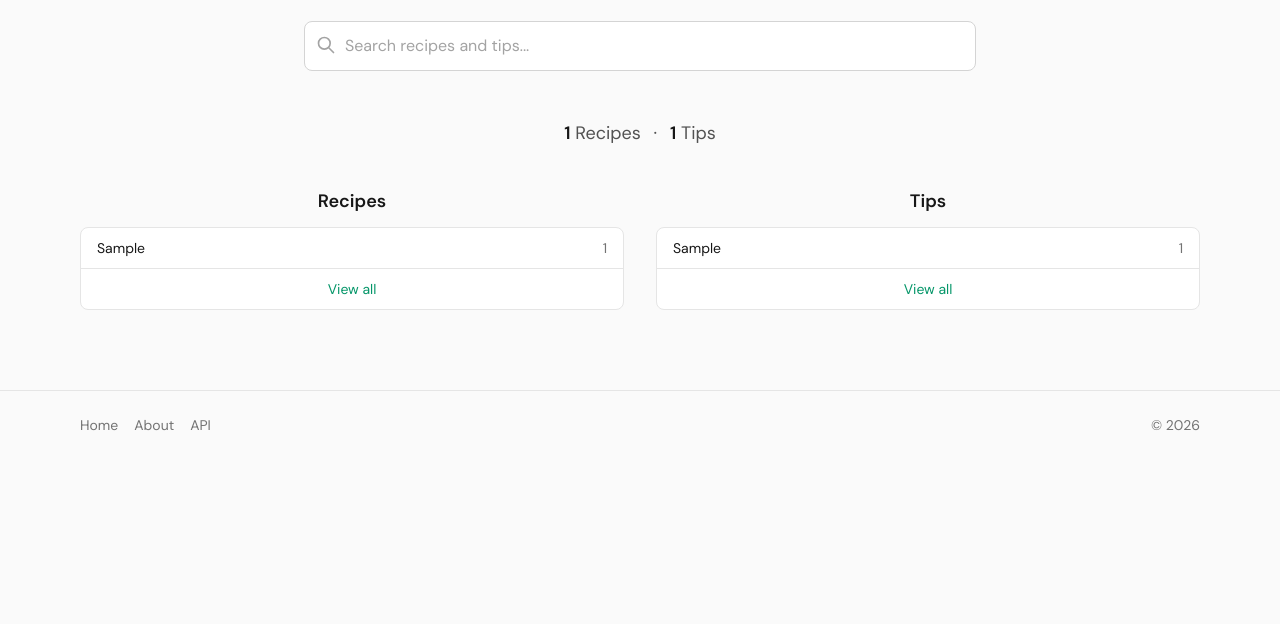
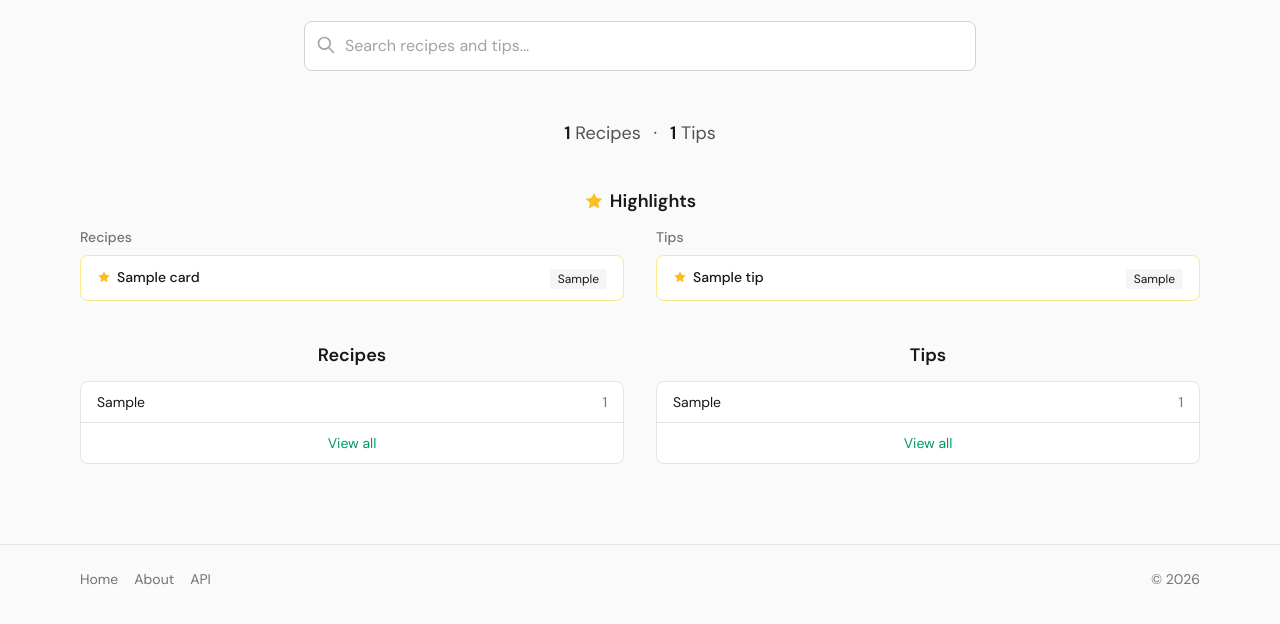
Before and after one commit to dylanhebert/chatty-foods, a Flask app: page / in a window 1280 px wide. Shown: the part 160-784 px from the top of the page. Run offline with Flask 3, Linux system fonts and the light colour scheme; tables that the repository leaves empty hold one stand-in row (values such as "Sample post"); some libraries are stand-ins or nearby versions.

Commit message:
Add highlight column, add highlight icon to pages

```diff
--- a/app.py
+++ b/app.py
@@ -32,12 +32,16 @@ def index():
     recipe_count, tip_count = db.get_counts()
     recipe_categories = db.get_recipe_categories()
     tip_categories = db.get_tip_categories()
+    highlighted_recipes = db.get_highlighted_recipes()
+    highlighted_tips = db.get_highlighted_tips()
     return render_template(
         "index.html",
         recipe_count=recipe_count,
         tip_count=tip_count,
         recipe_categories=recipe_categories,
         tip_categories=tip_categories,
+        highlighted_recipes=highlighted_recipes,
+        highlighted_tips=highlighted_tips,
     )
 
 
@@ -95,6 +99,7 @@ def tips():
             "category": row["category"],
             "item_count": len(items),
             "source_type": row["source_type"] or "ai",
+            "highlight": row["highlight"],
         })
     return render_template(
         "tips.html",
@@ -152,6 +157,7 @@ def _clean_recipe(row):
         "source_conversation": row["source_conversation"],
         "created_at": row["created_at"],
         "source_type": row["source_type"] or "ai",
+        "highlight": bool(row["highlight"]),
     }
 
 
@@ -164,6 +170,7 @@ def _clean_tip(row):
         "source_conversation": row["source_conversation"],
         "created_at": row["created_at"],
         "source_type": row["source_type"] or "ai",
+        "highlight": bool(row["highlight"]),
     }
 
 
--- a/templates/_macros.html
+++ b/templates/_macros.html
@@ -9,3 +9,7 @@
 {% endmacro %}
 
 {% macro source_label(type) %}{% if type == 'personal' %}Personal{% elif type == 'cookbook' %}Cookbook{% else %}AI{% endif %}{% endmacro %}
+
+{% macro highlight_star(size="w-4 h-4") %}
+<svg class="{{ size }} shrink-0 text-amber-400" viewBox="0 0 24 24" fill="currentColor" aria-label="Highlighted"><path d="M12 2l3.09 6.26L22 9.27l-5 4.87 1.18 6.88L12 17.77l-6.18 3.25L7 14.14 2 9.27l6.91-1.01L12 2z"/></svg>
+{% endmacro %}
--- a/templates/index.html
+++ b/templates/index.html
@@ -1,4 +1,6 @@
 {% extends "base.html" %}
+
+{% from "_macros.html" import highlight_star %}
 
 {% block content %}
 <div class="max-w-2xl mx-auto mb-12">
@@ -27,6 +29,58 @@
         <span class="font-semibold text-gray-900 dark:text-white">{{ tip_count }}</span> Tips
     </p>
 </div>
+
+{% if highlighted_recipes or highlighted_tips %}
+<div class="mb-10">
+    <h2 class="text-lg font-semibold text-center mb-3 inline-flex items-center justify-center gap-1.5 w-full">{{ highlight_star("w-5 h-5") }} Highlights</h2>
+    <div class="grid md:grid-cols-2 gap-8">
+        {% if highlighted_recipes %}
+        <div>
+            <h3 class="text-sm font-medium text-gray-500 dark:text-gray-400 mb-2">Recipes</h3>
+            <div class="bg-white dark:bg-gray-900 rounded-lg border border-amber-200 dark:border-amber-800/40 overflow-hidden">
+                <table class="w-full">
+                    <tbody>
+                        {% for r in highlighted_recipes %}
+                        <tr class="border-b border-gray-100 dark:border-gray-800 last:border-0 hover:bg-gray-50 dark:hover:bg-gray-800/50 cursor-pointer transition-colors"
+                            onclick="window.location='/recipes/{{ r.id }}'">
+                            <td class="px-4 py-2.5 text-sm font-medium">
+                                <span class="inline-flex items-center gap-1.5">{{ highlight_star("w-3.5 h-3.5") }} {{ r.title }}</span>
+                            </td>
+                            <td class="px-4 py-2.5 text-right">
+                                <span class="inline-block px-2 py-0.5 rounded text-xs bg-gray-100 dark:bg-gray-800 capitalize">{{ r.category }}</span>
+                            </td>
+                        </tr>
+                        {% endfor %}
+                    </tbody>
+                </table>
+            </div>
+        </div>
+        {% endif %}
+        {% if highlighted_tips %}
+        <div>
+            <h3 class="text-sm font-medium text-gray-500 dark:text-gray-400 mb-2">Tips</h3>
+            <div class="bg-white dark:bg-gray-900 rounded-lg border border-amber-200 dark:border-amber-800/40 overflow-hidden">
+                <table class="w-full">
+                    <tbody>
+                        {% for t in highlighted_tips %}
+                        <tr class="border-b border-gray-100 dark:border-gray-800 last:border-0 hover:bg-gray-50 dark:hover:bg-gray-800/50 cursor-pointer transition-colors"
+                            onclick="window.location='/tips/{{ t.id }}'">
+                            <td class="px-4 py-2.5 text-sm font-medium">
+                                <span class="inline-flex items-center gap-1.5">{{ highlight_star("w-3.5 h-3.5") }} {{ t.title }}</span>
+                            </td>
+                            <td class="px-4 py-2.5 text-right">
+                                <span class="inline-block px-2 py-0.5 rounded text-xs bg-gray-100 dark:bg-gray-800 capitalize">{{ t.category }}</span>
+                            </td>
+                        </tr>
+                        {% endfor %}
+                    </tbody>
+                </table>
+            </div>
+        </div>
+        {% endif %}
+    </div>
+</div>
+{% endif %}
 
 <div class="grid md:grid-cols-2 gap-8">
     <div>
--- a/templates/recipe.html
+++ b/templates/recipe.html
@@ -3,7 +3,7 @@
 {% block title %}{{ recipe.title }} - Chatty Foods{% endblock %}
 {% block nav_recipes %}!text-gray-900 dark:!text-white font-semibold{% endblock %}
 
-{% from "_macros.html" import source_icon, source_label %}
+{% from "_macros.html" import source_icon, source_label, highlight_star %}
 
 {% block content %}
 <div class="mb-4">
@@ -29,6 +29,9 @@
     <span class="inline-flex items-center px-3 py-1 rounded-lg text-sm bg-gray-100 dark:bg-gray-800 text-gray-700 dark:text-gray-300">{{ date_display }}</span>
     {% endif %}
     <span class="inline-flex items-center gap-1 px-3 py-1 rounded-lg text-sm bg-gray-100 dark:bg-gray-800 text-gray-700 dark:text-gray-300">{{ source_icon(recipe.source_type, "w-3.5 h-3.5") }} {{ source_label(recipe.source_type) }}</span>
+    {% if recipe.highlight %}
+    <span class="inline-flex items-center gap-1 px-3 py-1 rounded-lg text-sm bg-amber-100 dark:bg-amber-900/30 text-amber-800 dark:text-amber-300">{{ highlight_star("w-3.5 h-3.5") }} Highlight</span>
+    {% endif %}
 </div>
 
 <div class="grid md:grid-cols-3 gap-8">
--- a/templates/recipes.html
+++ b/templates/recipes.html
@@ -2,6 +2,8 @@
 
 {% block title %}Recipes - Chatty Foods{% endblock %}
 {% block nav_recipes %}!text-gray-900 dark:!text-white font-semibold{% endblock %}
+
+{% from "_macros.html" import highlight_star %}
 
 {% block content %}
 <h1 class="text-2xl font-bold mb-6">Recipes</h1>
@@ -36,7 +38,7 @@
             {% for r in recipes %}
             <tr class="border-b border-gray-100 dark:border-gray-800 last:border-0 hover:bg-gray-50 dark:hover:bg-gray-800/50 cursor-pointer transition-colors"
                 onclick="window.location='/recipes/{{ r.id }}'">
-                <td class="px-4 py-3 font-medium">{{ r.title }}</td>
+                <td class="px-4 py-3 font-medium">{% if r.highlight %}<span class="inline-flex items-center gap-1.5">{{ highlight_star("w-4 h-4") }} {{ r.title }}</span>{% else %}{{ r.title }}{% endif %}</td>
                 <td class="px-4 py-3 hidden sm:table-cell">
                     <span class="inline-block px-2 py-0.5 rounded text-xs bg-gray-100 dark:bg-gray-800 capitalize">{{ r.category }}</span>
                 </td>
--- a/templates/search.html
+++ b/templates/search.html
@@ -1,6 +1,8 @@
 {% extends "base.html" %}
 
 {% block title %}Search: {{ query }} - Chatty Foods{% endblock %}
+
+{% from "_macros.html" import highlight_star %}
 
 {% block content %}
 <div class="max-w-2xl mx-auto mb-8">
@@ -38,7 +40,7 @@
                     {% for r in recipes %}
                     <tr class="border-b border-gray-100 dark:border-gray-800 last:border-0 hover:bg-gray-50 dark:hover:bg-gray-800/50 cursor-pointer transition-colors"
                         onclick="window.location='/recipes/{{ r.id }}'">
-                        <td class="px-4 py-3 font-medium">{{ r.title }}</td>
+                        <td class="px-4 py-3 font-medium">{% if r.highlight %}<span class="inline-flex items-center gap-1.5">{{ highlight_star("w-4 h-4") }} {{ r.title }}</span>{% else %}{{ r.title }}{% endif %}</td>
                         <td class="px-4 py-3 hidden sm:table-cell">
                             <span class="inline-block px-2 py-0.5 rounded text-xs bg-gray-100 dark:bg-gray-800 capitalize">{{ r.category }}</span>
                         </td>
@@ -67,7 +69,7 @@
                     {% for t in tips %}
                     <tr class="border-b border-gray-100 dark:border-gray-800 last:border-0 hover:bg-gray-50 dark:hover:bg-gray-800/50 cursor-pointer transition-colors"
                         onclick="window.location='/tips/{{ t.id }}'">
-                        <td class="px-4 py-3 font-medium">{{ t.title }}</td>
+                        <td class="px-4 py-3 font-medium">{% if t.highlight %}<span class="inline-flex items-center gap-1.5">{{ highlight_star("w-4 h-4") }} {{ t.title }}</span>{% else %}{{ t.title }}{% endif %}</td>
                         <td class="px-4 py-3 hidden sm:table-cell">
                             <span class="inline-block px-2 py-0.5 rounded text-xs bg-gray-100 dark:bg-gray-800 capitalize">{{ t.category }}</span>
                         </td>
--- a/templates/tip.html
+++ b/templates/tip.html
@@ -3,7 +3,7 @@
 {% block title %}{{ tip.title }} - Chatty Foods{% endblock %}
 {% block nav_tips %}!text-gray-900 dark:!text-white font-semibold{% endblock %}
 
-{% from "_macros.html" import source_icon, source_label %}
+{% from "_macros.html" import source_icon, source_label, highlight_star %}
 
 {% block content %}
 <div class="mb-4">
@@ -18,6 +18,9 @@
     <span class="inline-flex items-center px-3 py-1 rounded-lg text-sm bg-gray-100 dark:bg-gray-800 text-gray-700 dark:text-gray-300">{{ date_display }}</span>
     {% endif %}
     <span class="inline-flex items-center gap-1 px-3 py-1 rounded-lg text-sm bg-gray-100 dark:bg-gray-800 text-gray-700 dark:text-gray-300">{{ source_icon(tip.source_type, "w-3.5 h-3.5") }} {{ source_label(tip.source_type) }}</span>
+    {% if tip.highlight %}
+    <span class="inline-flex items-center gap-1 px-3 py-1 rounded-lg text-sm bg-amber-100 dark:bg-amber-900/30 text-amber-800 dark:text-amber-300">{{ highlight_star("w-3.5 h-3.5") }} Highlight</span>
+    {% endif %}
 </div>
 
 <div class="space-y-4">
--- a/templates/tips.html
+++ b/templates/tips.html
@@ -2,6 +2,8 @@
 
 {% block title %}Tips - Chatty Foods{% endblock %}
 {% block nav_tips %}!text-gray-900 dark:!text-white font-semibold{% endblock %}
+
+{% from "_macros.html" import highlight_star %}
 
 {% block content %}
 <h1 class="text-2xl font-bold mb-6">Tips</h1>
@@ -34,7 +36,7 @@
             {% for t in tips %}
             <tr class="border-b border-gray-100 dark:border-gray-800 last:border-0 hover:bg-gray-50 dark:hover:bg-gray-800/50 cursor-pointer transition-colors"
                 onclick="window.location='/tips/{{ t.id }}'">
-                <td class="px-4 py-3 font-medium">{{ t.title }}</td>
+                <td class="px-4 py-3 font-medium">{% if t.highlight %}<span class="inline-flex items-center gap-1.5">{{ highlight_star("w-4 h-4") }} {{ t.title }}</span>{% else %}{{ t.title }}{% endif %}</td>
                 <td class="px-4 py-3 hidden sm:table-cell">
                     <span class="inline-block px-2 py-0.5 rounded text-xs bg-gray-100 dark:bg-gray-800 capitalize">{{ t.category }}</span>
                 </td>
```
Also changed, not shown: db.py (+46 -17 lines), templates/api.html (+6 -2 lines).
